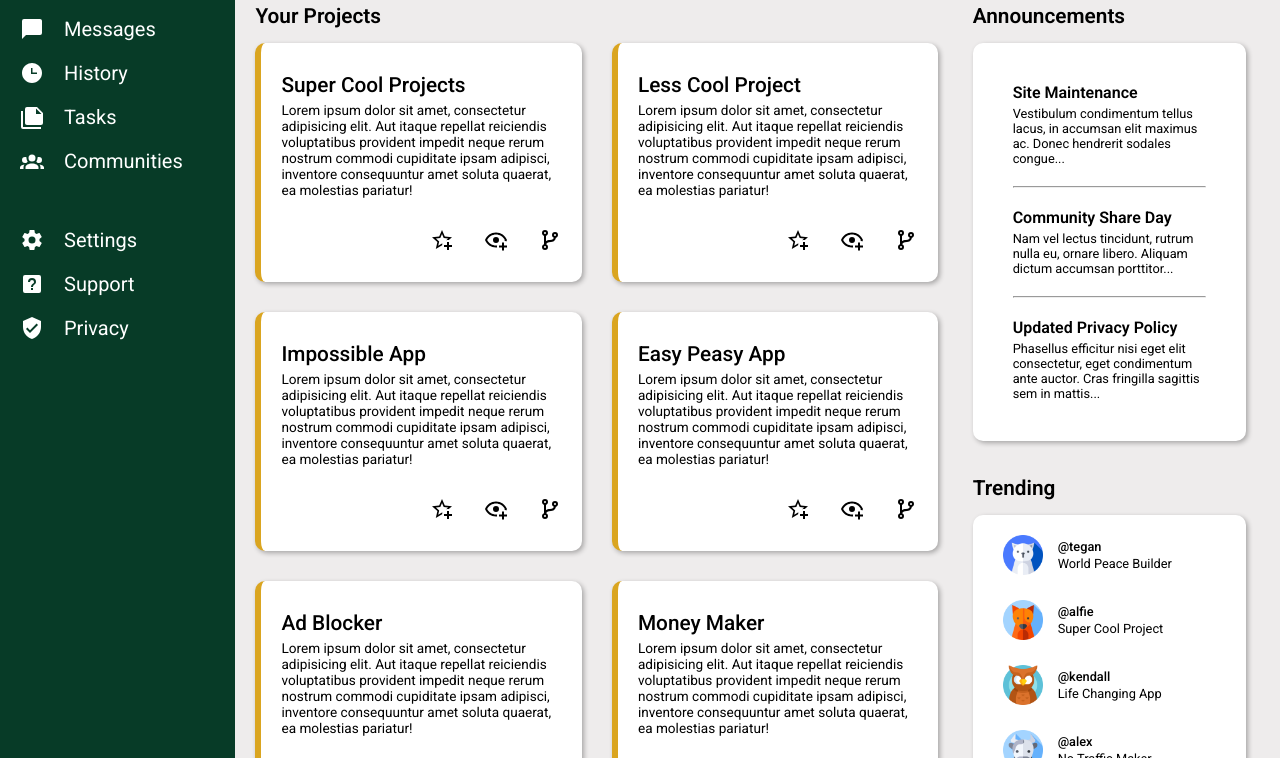
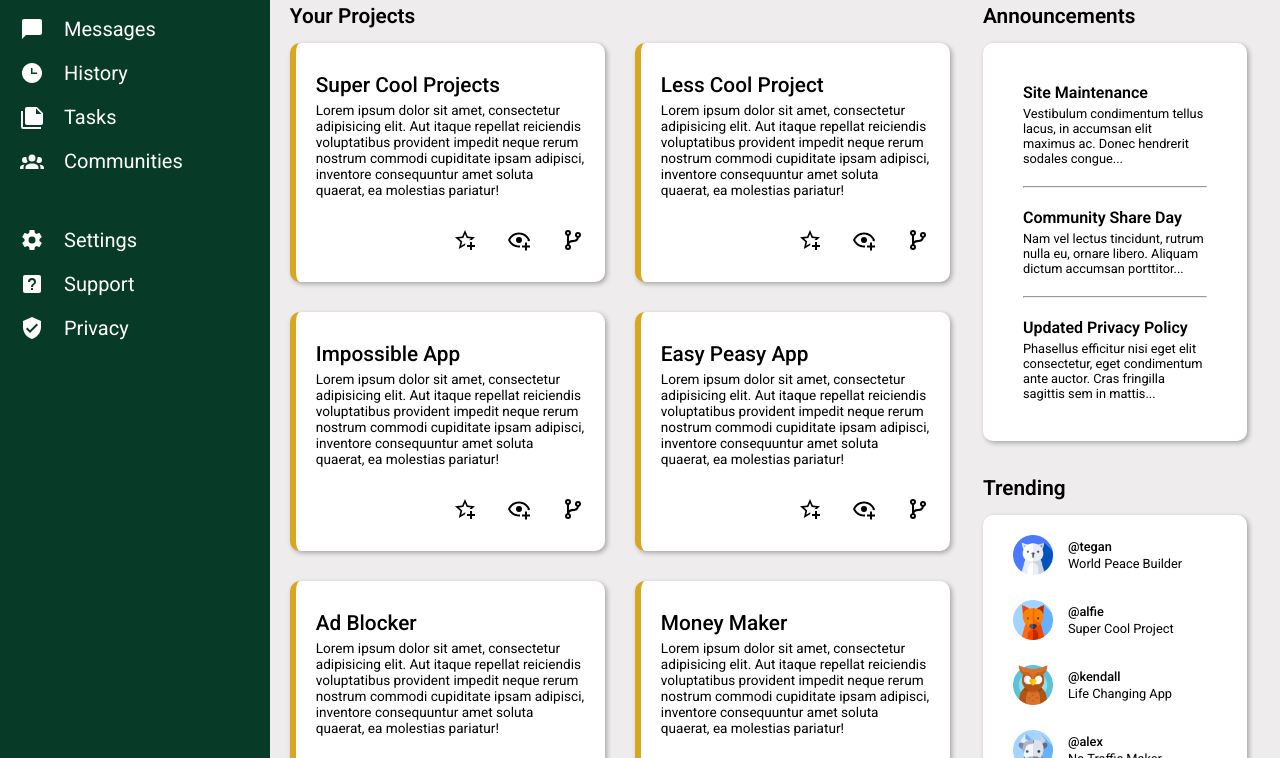
Before and after one commit to NinaVsWorld/admin-dashboard, a plain HTML site: page index.html in a window 1280 px wide. Shown: the part 186-944 px from the top of the page. Drawn offline with Linux system fonts and the light colour scheme; a web font is replaced by a local one.

Commit message:
Update readme

```diff
--- a/style.css
+++ b/style.css
@@ -7,7 +7,7 @@
 body {
     display: grid;
     grid-template-rows: repeat(2, max-content);
-    grid-template-columns: max-content 1fr;
+    grid-template-columns: 30ch 1fr;
     font-family: "Roboto", sans-serif;
 
     --bg-color: #073b27;
```
Also changed, not shown: 1 other file.
